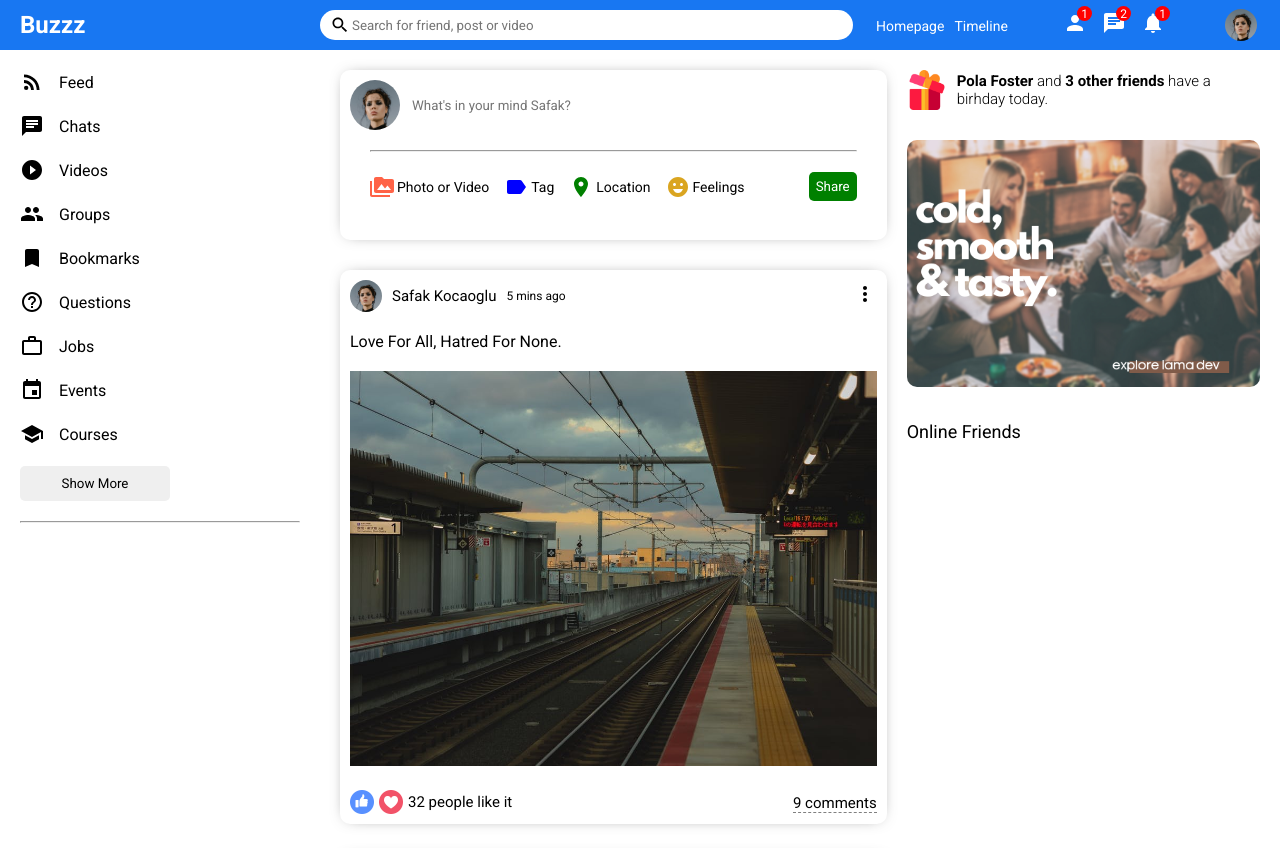
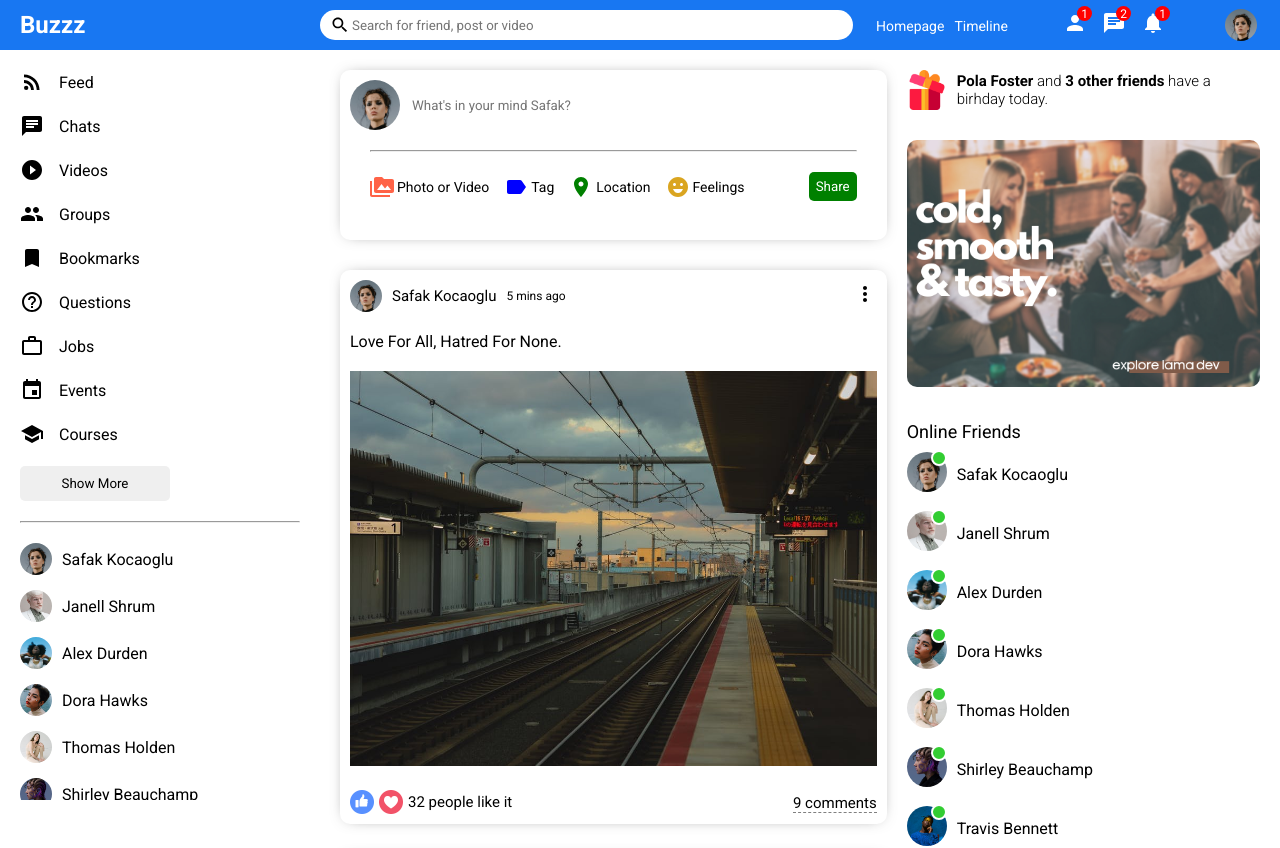
Before and after one commit to sarahussain556/Buzz_Application, a React (Create React App) app in the folder client/react-social/: page / in a window 1280 px wide. Shown: the top 848 px of the page. Built offline with nearby package versions, Linux system fonts and the light colour scheme.

Commit message:
Like feature and dummy users

```diff
--- /dev/null
+++ b/client/react-social/src/components/closeFriend/CloseFriend.jsx
@@ -0,0 +1,10 @@
+import "./closeFriend.css";
+
+export default function CloseFriend({user}) {
+  return (
+    <li className="sidebarFriend">
+      <img className="sidebarFriendImg" src={user.profilePicture} alt="" />
+      <span className="sidebarFriendName">{user.username}</span>
+    </li>
+  );
+}
--- /dev/null
+++ b/client/react-social/src/components/closeFriend/closeFriend.css
@@ -0,0 +1,13 @@
+.sidebarFriend {
+    display: flex;
+    align-items: center;
+    margin-bottom: 15px;
+  }
+
+  .sidebarFriendImg {
+    width: 32px;
+    height: 32px;
+    border-radius: 50%;
+    object-fit: cover;
+    margin-right: 10px;
+  }
--- /dev/null
+++ b/client/react-social/src/components/online/Online.jsx
@@ -0,0 +1,13 @@
+import "./online.css";
+
+export default function Online({user}) {
+  return (
+    <li className="rightbarFriend">
+      <div className="rightbarProfileImgContainer">
+        <img className="rightbarProfileImg" src={user.profilePicture} alt="" />
+        <span className="rightbarOnline"></span>
+      </div>
+      <span className="rightbarUsername">{user.username}</span>
+    </li>
+  );
+}
--- /dev/null
+++ b/client/react-social/src/components/online/online.css
@@ -0,0 +1,32 @@
+.rightbarFriend {
+    display: flex;
+    align-items: center;
+    margin-bottom: 15px;
+  }
+
+  .rightbarProfileImgContainer {
+    margin-right: 10px;
+    position: relative;
+  }
+
+  .rightbarProfileImg {
+    width: 40px;
+    height: 40px;
+    border-radius: 50%;
+    object-fit: cover;
+  }
+
+  .rightbarOnline{
+      width: 12px;
+      height: 12px;
+      border-radius: 50%;
+      background-color: limegreen;
+      position: absolute;
+      top: -2px;
+      right: 0;
+      border: 2px solid white;
+  }
+
+  .rightbarUsername{
+      font-weight: 500;
+  }
--- a/client/react-social/src/components/rightbar/Rightbar.jsx
+++ b/client/react-social/src/components/rightbar/Rightbar.jsx
@@ -1,6 +1,6 @@
 import "./rightbar.css";
 import { Users } from "../../dummyData";
-// import Online from "../online/Online";
+import Online from "../online/Online";
 
 export default function Rightbar({ profile }) {
   const HomeRightbar = () => {
@@ -15,9 +15,9 @@
         <img className="rightbarAd" src="assets/ad.png" alt="" />
         <h4 className="rightbarTitle">Online Friends</h4>
         <ul className="rightbarFriendList">
-          {/* {Users.map((u) => (
+          {Users.map((u) => (
             <Online key={u.id} user={u} />
-          ))} */}
+          ))}
         </ul>
       </>
     );
--- a/client/react-social/src/components/sidebar/Sidebar.jsx
+++ b/client/react-social/src/components/sidebar/Sidebar.jsx
@@ -10,8 +10,8 @@
   Event,
   School,
 } from "@material-ui/icons";
-// import { Users } from "../../dummyData";
-// import CloseFriend from "../closeFriend/CloseFriend";
+import { Users } from "../../dummyData";
+import CloseFriend from "../closeFriend/CloseFriend";
 
 export default function Sidebar() {
   return (
@@ -58,9 +58,9 @@
         <button className="sidebarButton">Show More</button>
         <hr className="sidebarHr" />
         <ul className="sidebarFriendList">
-          {/* {Users.map((u) => (
+          {Users.map((u) => (
             <CloseFriend key={u.id} user={u} />
-          ))} */}
+          ))}
         </ul>
       </div>
     </div>
```
